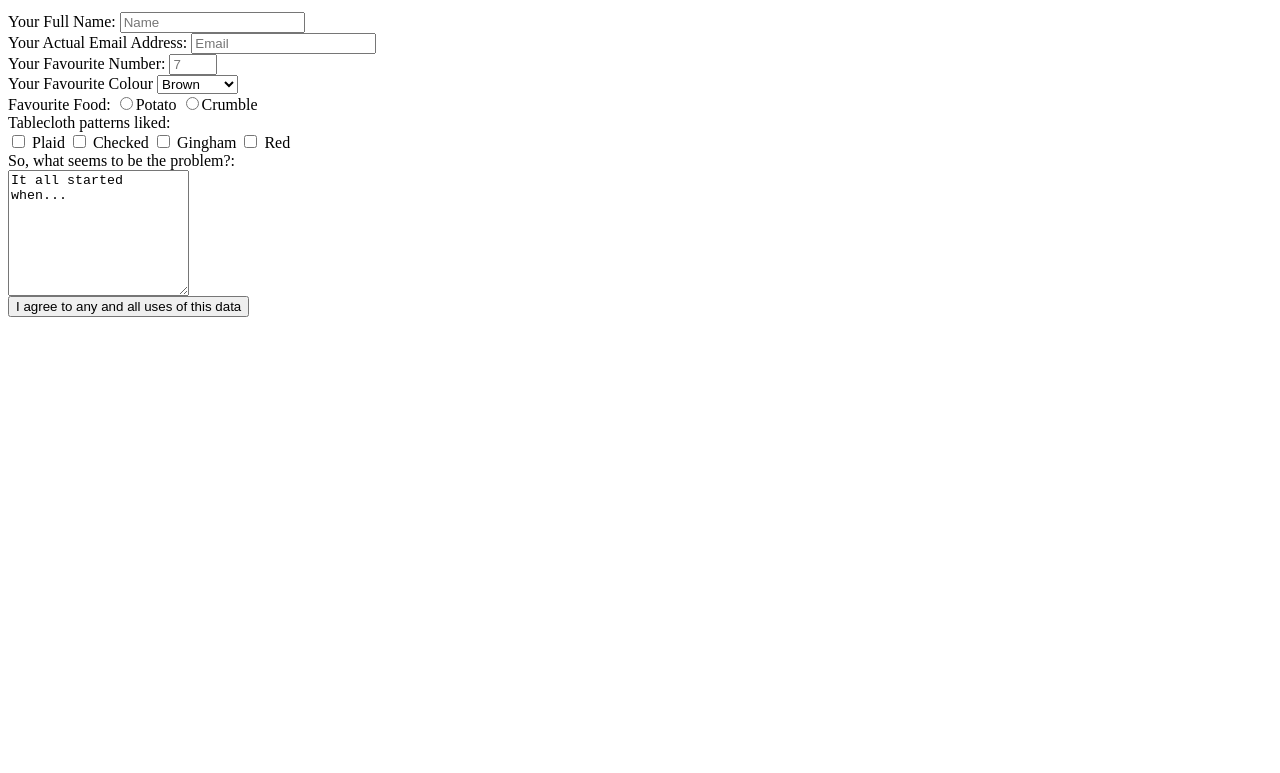
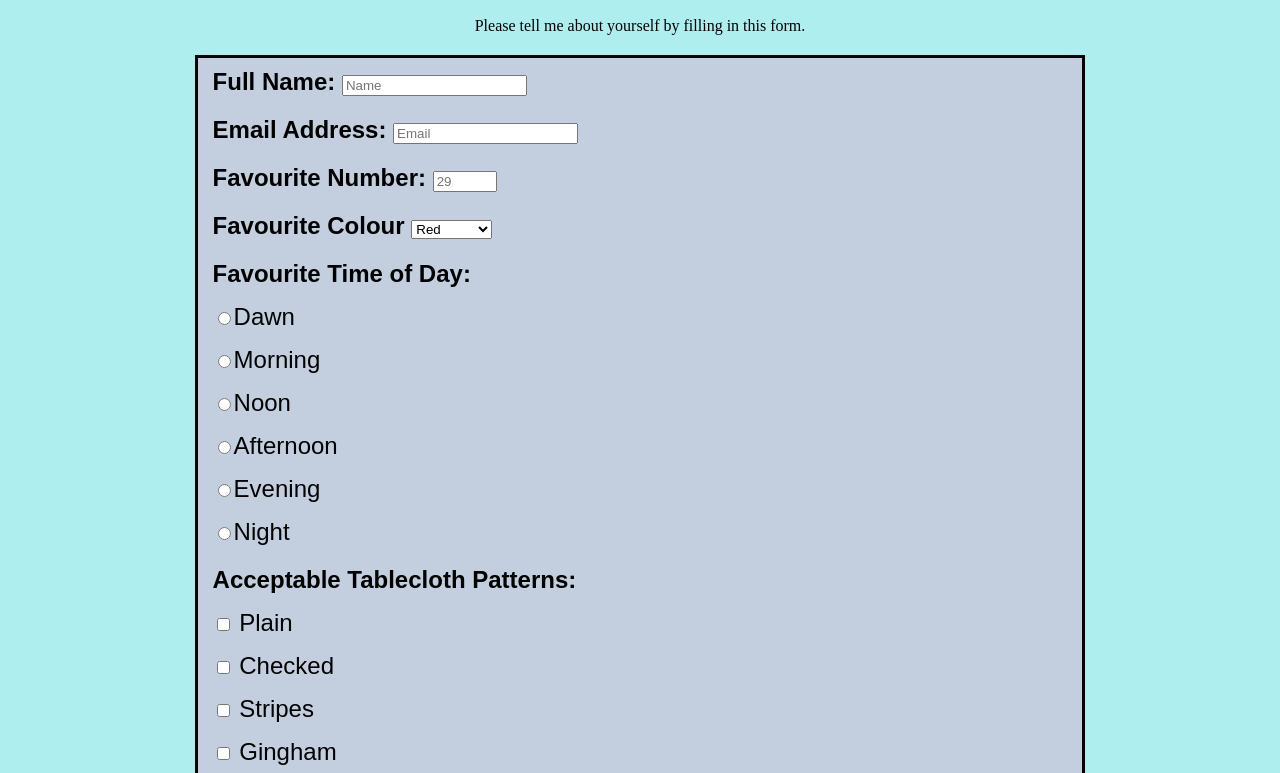
Before and after one commit to davidmorton0/survey-form, a plain HTML site: page index.html in a window 1280 px wide. Shown: the part 88-861 px from the top of the page. Before the commit the page ends 800 px from the top, so only its background shows below. Drawn offline with nearby package versions, Linux system fonts and the light colour scheme.

Commit message:
formatting

```diff
--- a/index.html
+++ b/index.html
@@ -1,36 +1,39 @@
+<!DOCTYPE html>
 <html>
 <head>
-  <script src="https://cdn.freecodecamp.org/testable-projects-fcc/v1/bundle.js"></script>
+  <link rel="stylesheet" type="text/css" href="style.css">
   <title>Survey Form</title>
 </head>
 <body>
   <h1 id="title">Personal Survey</h1>
-  <p id="description">Please give me all of your personal information by
-    completing this survey</p>
+  <p id="description">Please tell me about yourself by filling in this form.</p>
   <div>
     <form id="survey-form">
       <div>
-        <label id="name-label">
-          Your Full Name: <input id="name" type="text" placeholder="Name"
-          required>
+        <label class="question" id="name-label">Full Name: <input id="name" type="text"
+          placeholder="Name" required>
         </label>
       </div>
       <div>
-        <label id="email-label">
-          Your Actual Email Address: <input id="email" type="email"
+        <label class="question" id="email-label">Email Address: <input id="email" type="email"
           placeholder="Email" required>
         </label>
       </div>
       <div>
-        <label id="number-label">
-          Your Favourite Number: <input id="number" type="number"
-          placeholder="7" min="5" max="8">
+        <label class="question" id="number-label">
+          Favourite Number: <input id="number" type="number" placeholder="29"
+          min="0" max="100">
         </label>
       </div>
       <div>
-        <label id="dropdown-label">Your Favourite Colour
+        <label class="question" id="dropdown-label">Favourite Colour
           <select id="dropdown">
+            <option value="red">Red</option>
+            <option value="green">Green</option>
+            <option value="blue">Blue</option>
+            <option value="purple">Purple</option>
             <option value="brown">Brown</option>
+            <option value="grey">Grey</option>
             <option value="mauve">Mauve</option>
             <option value="turquoise">Turquoise</option>
             <option value="stripy">Stripy</option>
@@ -38,39 +41,53 @@
         </label>
       </div>
       <div>
-        <label>
-          Favourite Food: <input type="radio" value="potato" name="food">Potato
+        <label class="question">
+          Favourite Time of Day:
         </label>
         <label>
-          <input type="radio" value="crumble" name="food">Crumble
+          <input type="radio" value="dawn" name="timeofday">Dawn
+        </label>
+        <label>
+          <input type="radio" value="morning" name="timeofday">Morning
+        </label>
+        <label>
+          <input type="radio" value="noon" name="timeofday">Noon
+        </label>
+        <label>
+          <input type="radio" value="afternoon" name="timeofday">Afternoon
+        </label>
+        <label>
+          <input type="radio" value="evening" name="timeofday">Evening
+        </label>
+        <label>
+          <input type="radio" value="night" name="timeofday">Night
         </label>
       </div>
       <div>
-        Tablecloth patterns liked:
-        <div>
-          <label for="paid"><input id="plaid" type="checkbox" name="tablecloth"
-            value="plaid"> Plaid</label>
+        <label class="question">Acceptable Tablecloth Patterns:</label>
+        <label for="plain"><input id="plain" type="checkbox" name="tablecloth"
+          value="red"> Plain</label>
         <label for="checked"><input id="checked" type="checkbox"
           name="tablecloth" value="checked"> Checked</label>
+        <label for="stripes"><input id="stripes" type="checkbox" name="tablecloth"
+          value="stripes"> Stripes</label>
         <label for="gingham"><input id="gingham" type="checkbox"
           name="tablecloth" value="gingham"> Gingham</label>
-          <label for="red"><input id="red" type="checkbox" name="tablecloth"
-            value="red"> Red</label>
-      </div>
+        <label for="plaid"><input id="plaid" type="checkbox" name="tablecloth"
+          value="plaid"> Plaid</label>
+        <label for="floral"><input id="floral" type="checkbox" name="tablecloth"
+          value="floral"> Floral</label>
       </div>
       <div>
-      <label id="textarea">
-        So, what seems to be the problem?:
-       </label>
+        <label class="question" id="textarea">An Interesting Fact About Myself:</label>
+        <textarea id="interestingfact"  rows="8">An interesting fact about myself is...</textarea>
       </div>
       <div>
-      <textarea id="problem"  rows="8">It all started when...</textarea>
-      </div>
-      <div>
-        <button id="submit" type="submit">I agree to any and all uses of this
-          data</button>
+        <button id="submit" type="submit">Submit</button>
       </div>
     </form>
   </div>
+  <script src="https://code.jquery.com/jquery-3.2.1.min.js"></script>
+  <script src="https://cdn.freecodecamp.org/testable-projects-fcc/v1/bundle.js"></script>
 </body>
 </html>
--- a/style.css
+++ b/style.css
@@ -13,19 +13,14 @@ form {
   grid-template-columns: 50%;
   font-size: 1.5em;
   font-family: Arial, san-serif;
-  width: 40%;
+  width: 70%;
   margin: auto;
-  border: solid black 2px;
+  border: solid black 3px;
   background-color: rgb(200, 200, 220, 80%);
 }
 
-div div {
-  padding: 15px 20px;
-}
-
-#name {
-  width 50%;
-  display: inline-block;
+.question {
+  font-weight: bold;
 }
 
 #title{
@@ -45,11 +40,20 @@ div div {
 }
 
 label {
-  padding: 10px;
+  display: block;
+  padding: 5px;
+  margin: 5px 10px 5px 10px;
 }
 
-#problem {
-  height: 200px;
-  width: 400px;
-  display: inline-block;
+#interestingfact {
+  height: 150px;
+  width: 80%;
+  margin: auto;
+  display: block;
+  border: solid black 2px;
 }
+
+#submit {
+  display: block;
+  margin: 10px auto 10px;
+}
```
Lines whose indentation alone changed are shown as unchanged.
